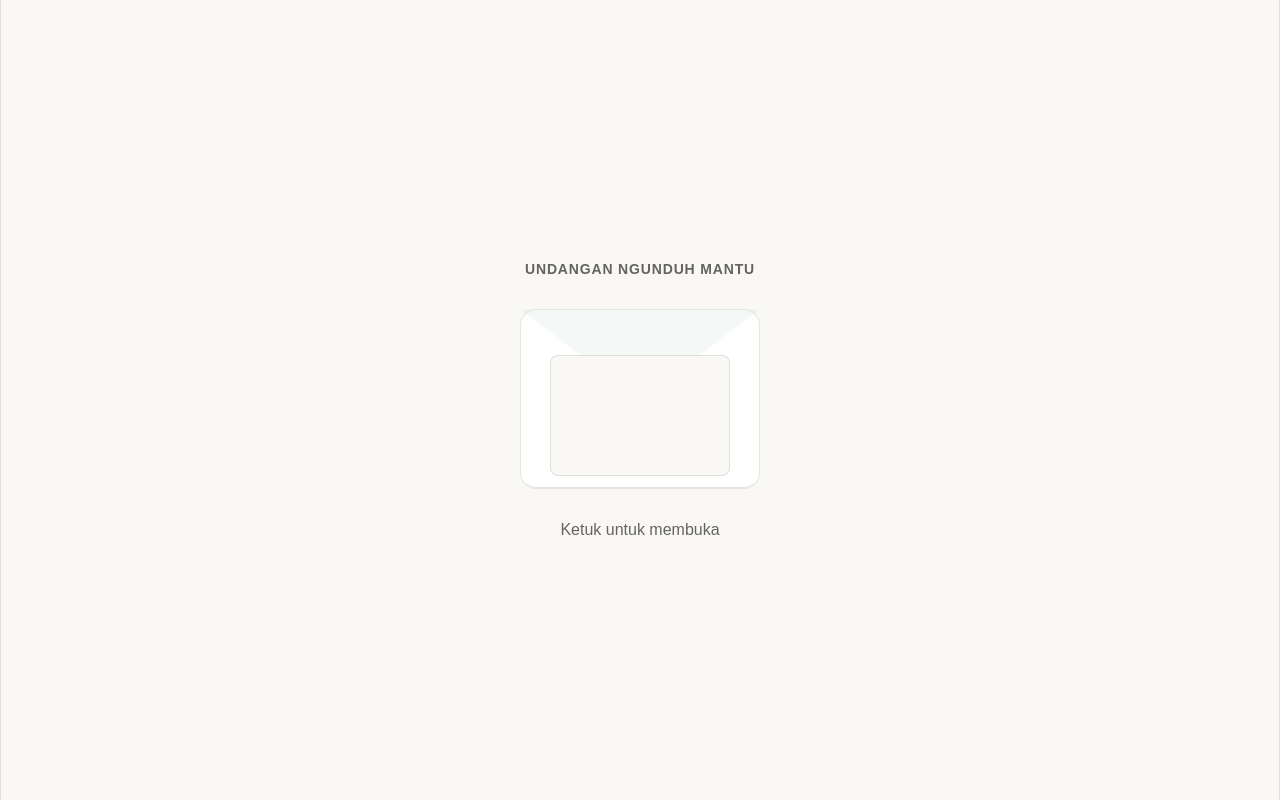
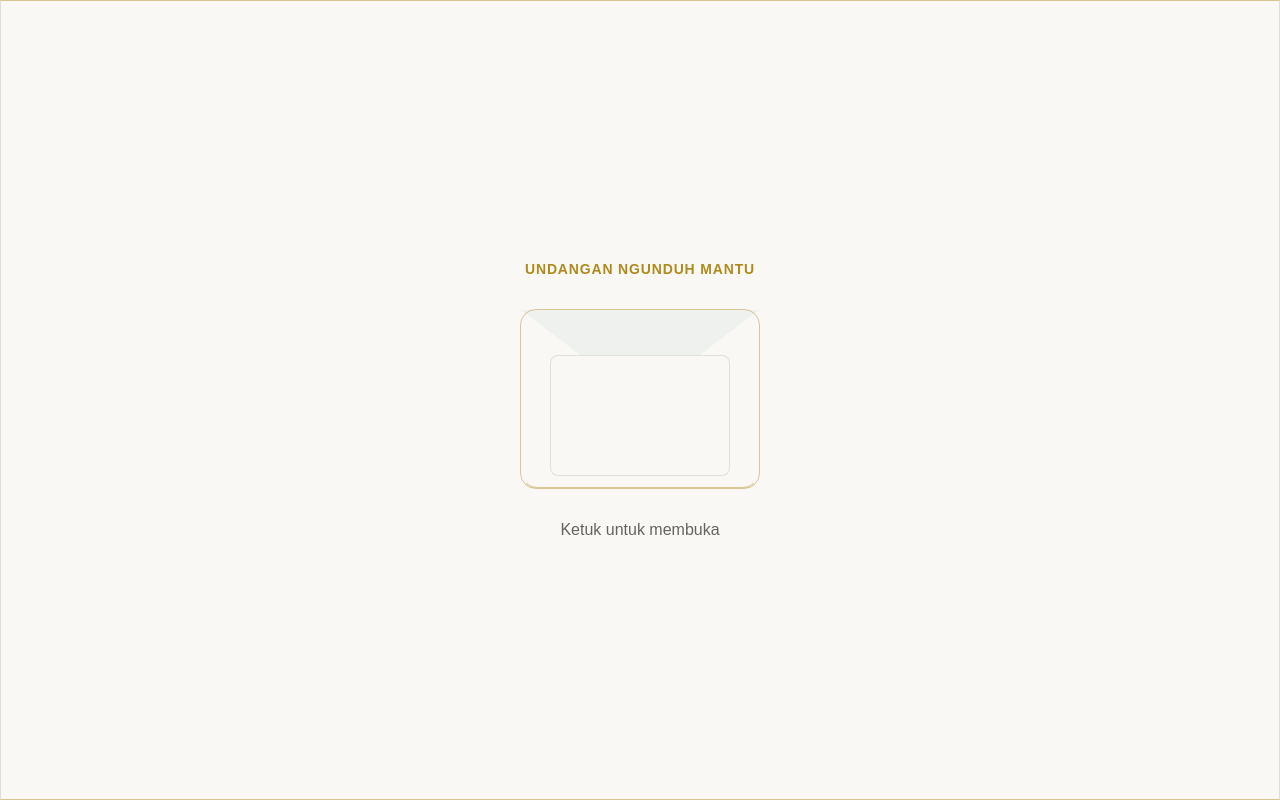
Before and after one commit to ubaidkhoiri/weddubdsow, a Svelte app in the folder web/: page / in a window 1280 px wide. Shown: the top 800 px of the page. Built offline with nearby package versions, Linux system fonts and the light colour scheme.

Commit message:
feat: quiet luxury cover, hero, countdown and fab restyle

```diff
--- a/web/src/App.svelte
+++ b/web/src/App.svelte
@@ -257,9 +257,9 @@
 		display: flex;
 		align-items: center;
 		justify-content: center;
-		padding: var(--spacing-card);
+		padding: var(--spacing-l);
 		background: var(--color-bg-base);
-		border: 0;
+		border: 1px solid var(--color-accent-gold-weak);
 		cursor: pointer;
 	}
 
@@ -275,7 +275,7 @@
 		font-weight: var(--font-weight-bold);
 		letter-spacing: var(--tracking-caps);
 		text-transform: uppercase;
-		color: var(--color-text-weak);
+		color: var(--color-accent-gold);
 	}
 
 	.envelope {
@@ -283,8 +283,7 @@
 		width: 240px;
 		aspect-ratio: 4 / 3;
 		border-radius: var(--radius-surface);
-		background: var(--color-bg-raised);
-		border: 1px solid var(--color-stroke-weak);
+		border: 1px solid var(--color-accent-gold-weak);
 	}
 
 	.env-flap {
@@ -299,10 +298,9 @@
 	.env-body {
 		position: absolute;
 		inset: 0;
-		background: var(--color-bg-raised);
 		border-radius: var(--radius-surface);
 		clip-path: polygon(0 100%, 50% 45%, 100% 100%);
-		border: 1px solid var(--color-stroke-weak);
+		box-shadow: inset 0 0 0 1px var(--color-accent-gold-weak);
 	}
 
 	.env-seal {
@@ -316,9 +314,10 @@
 		height: 56px;
 		border-radius: var(--radius-full);
 		background: var(--color-accent-gold);
-		color: var(--color-text-strong);
+		color: var(--color-bg-base);
+		font-family: var(--font-display);
+		font-style: italic;
 		font-size: var(--text-caption);
-		font-weight: var(--font-weight-bold);
 		letter-spacing: 0.04em;
 	}
 
@@ -375,7 +374,8 @@
 		gap: var(--spacing-s);
 		font-size: var(--text-h1);
 		line-height: var(--leading-h1);
-		font-weight: var(--font-weight-bold);
+		font-weight: 300;
+		letter-spacing: var(--tracking-h1);
 		color: var(--color-text-strong);
 		margin: 0;
 	}
@@ -388,6 +388,8 @@
 
 	.amp {
 		color: var(--color-accent-gold);
+		font-family: var(--font-display);
+		font-style: italic;
 		font-size: var(--text-h3);
 	}
 
@@ -416,9 +418,7 @@
 		gap: var(--spacing-2xs);
 		min-width: 64px;
 		padding: var(--spacing-s);
-		border-radius: var(--radius-surface);
-		border: 1px solid var(--color-stroke-weak);
-		background: var(--color-bg-raised);
+		border-top: 1px solid var(--color-accent-gold-weak);
 	}
 
 	.cell strong {
@@ -462,10 +462,11 @@
 		border-radius: var(--radius-full);
 		font-size: var(--text-body);
 		text-decoration: none;
-		background: var(--color-bg-raised);
-		border: 1px solid var(--color-stroke-strong);
+		background: var(--color-bg-base);
+		border: 1px solid var(--color-accent-gold-weak);
 		color: var(--color-text-strong);
-		box-shadow: var(--shadow-raised);
+		box-shadow: none;
+		backdrop-filter: blur(8px);
 	}
 
 	.fab:focus-visible {
--- a/web/src/jig/brand.weddubdsow.css
+++ b/web/src/jig/brand.weddubdsow.css
@@ -62,9 +62,6 @@
   --color-accent-gold:      hsl(45 72% 40%);
   --color-accent-gold-weak: hsl(45 72% 40% / 45%);
   --color-accent-gold-glow: hsl(45 90% 55% / 35%);
-
-  /* Display font for invitation headings: Cormorant Garamond light + italic (approved 2026-09-21). */
-  --font-display: "Cormorant Garamond", Georgia, serif;
 
   /* ================= SYSTEM COLOURS =================
      Three, with familiar traffic-light meanings. Four variations each.
@@ -133,7 +130,7 @@
 
   /* ================= TYPE ================= */
   --font-text:    ui-sans-serif, system-ui, -apple-system, "Segoe UI", sans-serif;
-  --font-display: var(--font-text);
+  --font-display: "Cormorant Garamond", Georgia, serif;
   --font-mono:    ui-monospace, "SF Mono", "Cascadia Code", monospace;
   --font-numeric-features: "tnum" 1, "lnum" 1;
 
--- a/web/src/lib/sprites.css
+++ b/web/src/lib/sprites.css
@@ -40,14 +40,14 @@
 
 [data-reveal] {
 	opacity: 0;
-	transform: translateY(14px);
+	transform: translateY(12px);
 }
 
 /* vibekit: viewer-progressive; browsers without IntersectionObserver leave content visible via the class fallback below */
 [data-reveal].is-inview {
 	opacity: 1;
 	transform: none;
-	transition: opacity 0.6s var(--ease-out), transform 0.6s var(--ease-out);
+	transition: opacity 0.8s var(--ease-out), transform 0.8s var(--ease-out);
 }
 
 @media (prefers-reduced-motion: reduce) {
```
